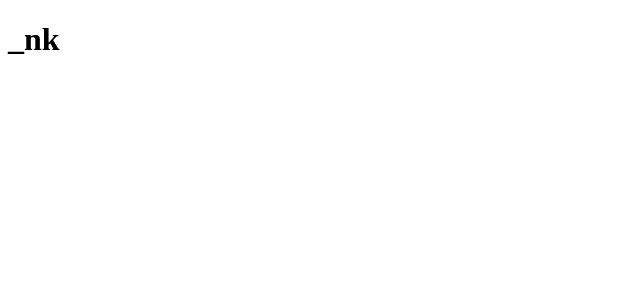
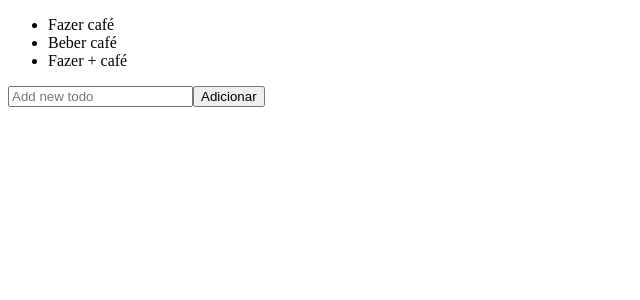
Before and after one commit to bzenky/react-redux-zustand, a React (Vite) app: page / in a window 1280 px wide. Shown: the top 300 px of the page, without its empty margins (0-640 px from the left). Built offline with nearby package versions, Linux system fonts and the light colour scheme.

Commit message:
feat: store

```diff
--- a/package.json
+++ b/package.json
@@ -12,7 +12,8 @@
   "dependencies": {
     "@reduxjs/toolkit": "^1.9.5",
     "react": "^18.2.0",
-    "react-dom": "^18.2.0"
+    "react-dom": "^18.2.0",
+    "react-redux": "^8.1.1"
   },
   "devDependencies": {
     "@types/react": "^18.2.14",
--- a/src/App.tsx
+++ b/src/App.tsx
@@ -1,5 +1,13 @@
+import { Provider as ReduxProvider } from 'react-redux'
+import { AddTodo } from "./components/AddTodo"
+import { TodoList } from "./components/TodoList"
+import { store } from './store'
+
 export function App() {
   return (
-    <h1>_nk</h1>
+    <ReduxProvider store={store}>
+      <TodoList />
+      <AddTodo />
+    </ReduxProvider>
   )
 }
--- /dev/null
+++ b/src/components/AddTodo.tsx
@@ -0,0 +1,24 @@
+import { FormEvent, useState } from "react"
+
+export function AddTodo() {
+  const [newTodo, setNewTodo] = useState('')
+
+  function handleNewTodo(event: FormEvent) {
+    event.preventDefault()
+
+    console.log(newTodo)
+  }
+
+  return (
+    <form onSubmit={handleNewTodo}>
+      <input
+        type="text"
+        placeholder="Add new todo"
+        onChange={event => setNewTodo(event.target.value)}
+        value={newTodo}
+      />
+
+      <button>Adicionar</button>
+    </form>
+  )
+}
--- /dev/null
+++ b/src/components/TodoList.tsx
@@ -0,0 +1,19 @@
+import { useSelector } from "react-redux"
+
+export function TodoList() {
+  const store = useSelector(store => store.todo)
+
+  console.log({ store })
+
+  return (
+    <ul>
+      {store.map(todo => {
+        return (
+          <li key={todo}>
+            {todo}
+          </li>
+        )
+      })}
+    </ul>
+  )
+}
--- /dev/null
+++ b/src/store/index.tsx
@@ -0,0 +1,14 @@
+import { configureStore, createSlice } from '@reduxjs/toolkit'
+
+const todoSlice = createSlice({
+  name: 'todo',
+  initialState: ['Fazer café', 'Beber café', 'Fazer + café'],
+
+  reducers: {}
+})
+
+export const store = configureStore({
+  reducer: {
+    todo: todoSlice.reducer
+  }
+})
```
Also changed, not shown: 1 other file (tests, documents, lock files or other folders).
